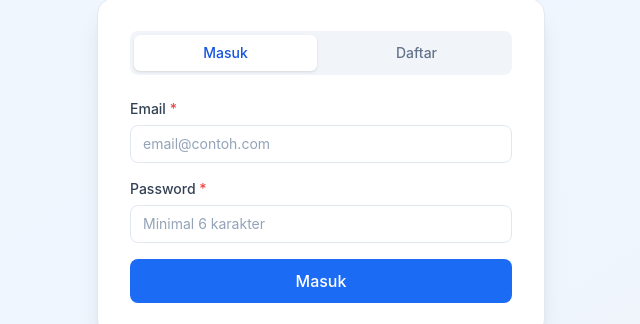
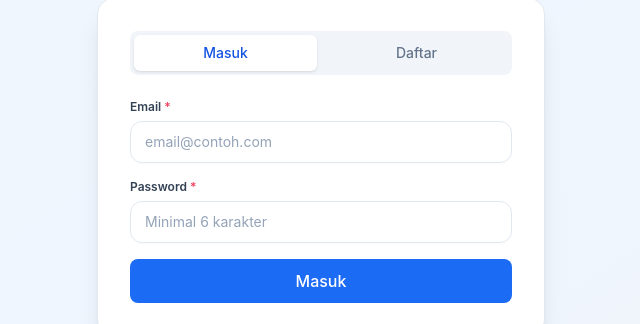
Before and after one commit to vivobook244/khawarizmi_management_system_v1, a React (Vite) app: page /login in a window 1280 px wide. Shown: the part 297-621 px from the top of the page, without its empty margins (319-959 px from the left). Built offline with nearby package versions, Linux system fonts and the light colour scheme.

Commit message:
style(components): polish shared form search and pagination controls

```diff
--- a/src/components/FormFields.jsx
+++ b/src/components/FormFields.jsx
@@ -1,44 +1,26 @@
 export function Field({ label, required, error, children, hint }) {
   return (
-    <div className="mb-4">
-      <label className="block text-sm font-medium text-slate-700 dark:text-slate-300 mb-1.5">
-        {label} {required && <span className="text-red-500">*</span>}
+    <div className="mb-4 min-w-0">
+      <label className="mb-1.5 block text-xs font-semibold text-slate-700 dark:text-slate-300">
+        {label} {required && <span className="text-rose-500">*</span>}
       </label>
       {children}
-      {hint && !error && <p className="mt-1 text-xs text-slate-500 dark:text-slate-400">{hint}</p>}
-      {error && <p className="mt-1 text-xs text-red-500">{error}</p>}
+      {hint && !error && <p className="mt-1.5 text-[11px] leading-relaxed text-slate-500 dark:text-slate-400">{hint}</p>}
+      {error && <p className="mt-1.5 text-xs text-rose-600">{error}</p>}
     </div>
   );
 }
 
-const inputBase =
-  'w-full px-3 py-2 rounded-lg text-sm bg-white dark:bg-slate-800 border text-slate-900 dark:text-slate-100 placeholder-slate-400 focus:outline-none focus:ring-2 focus:ring-brand-500';
+const inputBase = 'w-full min-w-0 rounded-xl border bg-white px-3.5 py-2.5 text-sm text-slate-900 shadow-sm shadow-slate-900/[0.02] transition placeholder:text-slate-400 hover:border-slate-300 focus:border-brand-500 focus:outline-none focus:ring-4 focus:ring-brand-500/10 disabled:cursor-not-allowed disabled:bg-slate-50 disabled:text-slate-400 dark:bg-slate-800 dark:text-slate-100 dark:hover:border-slate-600 dark:disabled:bg-slate-900';
 
 export function TextInput({ error, ...props }) {
-  return (
-    <input
-      {...props}
-      className={`${inputBase} ${error ? 'border-red-400' : 'border-slate-200 dark:border-slate-700'} ${props.className || ''}`}
-    />
-  );
+  return <input {...props} className={`${inputBase} ${error ? 'border-rose-400 focus:border-rose-500 focus:ring-rose-500/10' : 'border-slate-200 dark:border-slate-700'} ${props.className || ''}`} />;
 }
 
 export function TextArea({ error, ...props }) {
-  return (
-    <textarea
-      {...props}
-      className={`${inputBase} resize-y min-h-[80px] ${error ? 'border-red-400' : 'border-slate-200 dark:border-slate-700'} ${props.className || ''}`}
-    />
-  );
+  return <textarea {...props} className={`${inputBase} min-h-[96px] resize-y ${error ? 'border-rose-400 focus:border-rose-500 focus:ring-rose-500/10' : 'border-slate-200 dark:border-slate-700'} ${props.className || ''}`} />;
 }
 
 export function Select({ error, children, ...props }) {
-  return (
-    <select
-      {...props}
-      className={`${inputBase} ${error ? 'border-red-400' : 'border-slate-200 dark:border-slate-700'} ${props.className || ''}`}
-    >
-      {children}
-    </select>
-  );
+  return <select {...props} className={`${inputBase} ${error ? 'border-rose-400 focus:border-rose-500 focus:ring-rose-500/10' : 'border-slate-200 dark:border-slate-700'} ${props.className || ''}`}>{children}</select>;
 }
```
